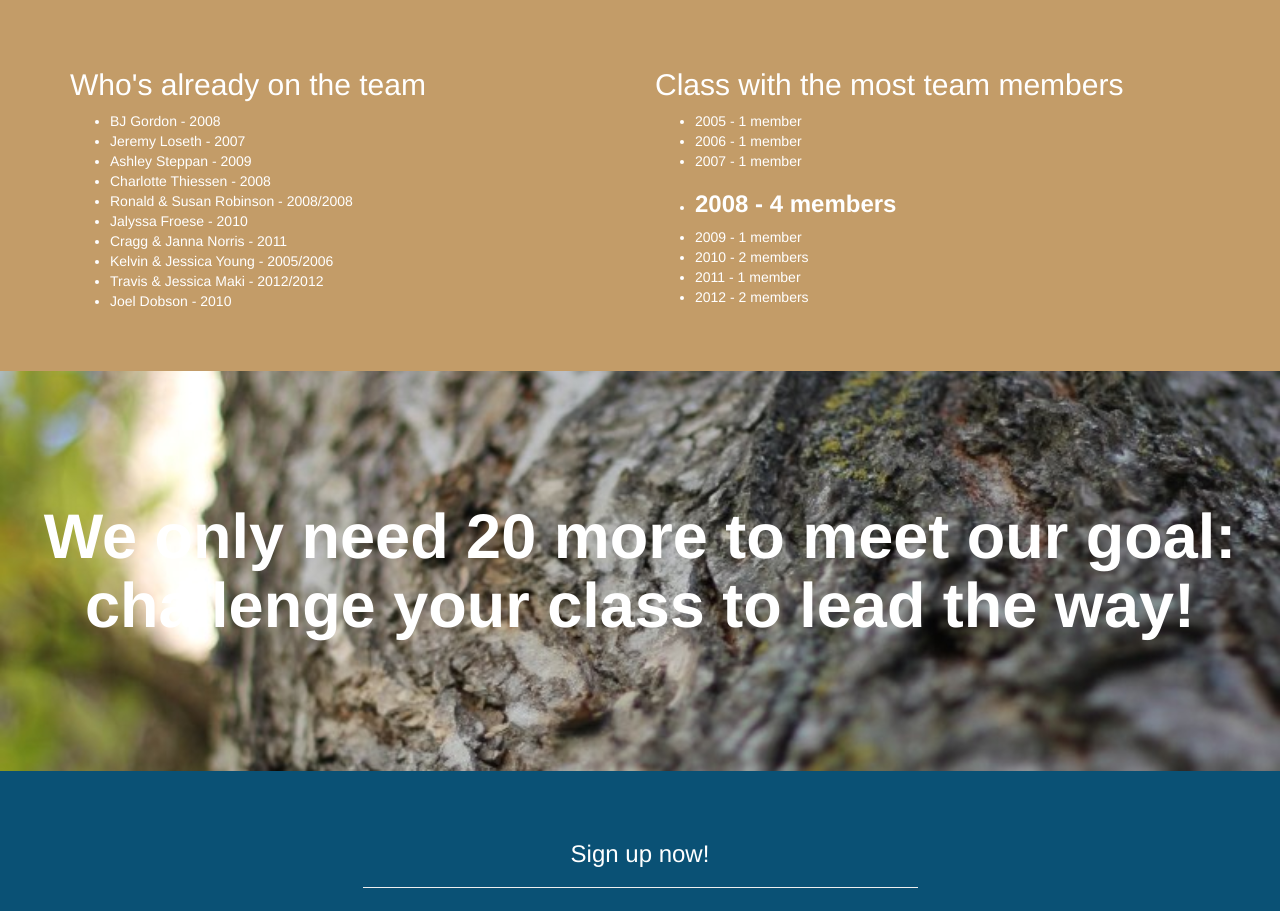
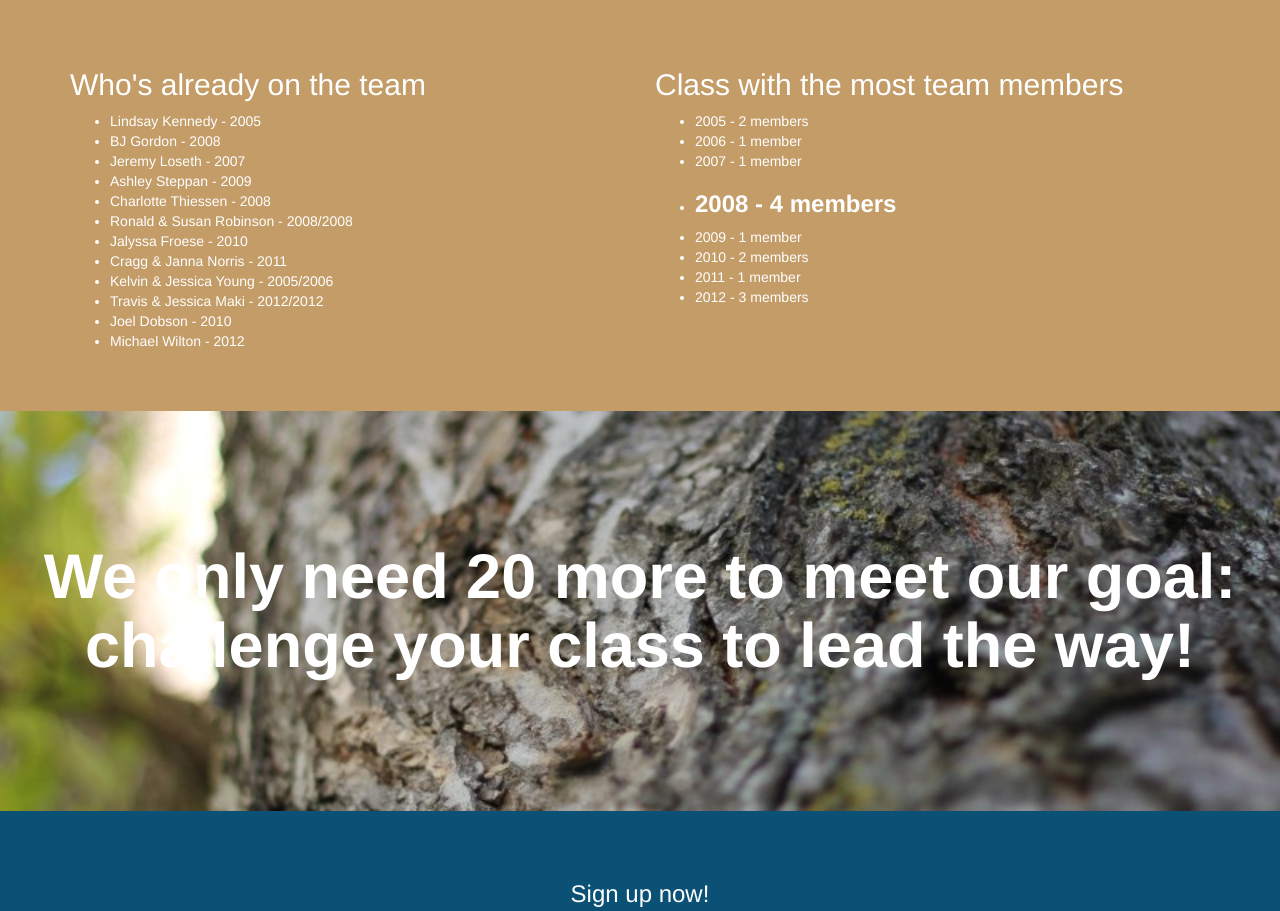
Before and after one commit to NipawinBibleCollege/30under30, a plain HTML site: page index.html in a window 1280 px wide. Shown: the part 2232-3143 px from the top of the page. Drawn offline with Linux system fonts and the light colour scheme.

Commit message:
Update index.html

```diff
--- a/index.html
+++ b/index.html
@@ -125,6 +125,7 @@
           <div class="col-md-6">
             <h2>Who's already on the team</h2>
 			<ul class=“list-group”>
+				<li class=“list-group-item”>Lindsay Kennedy - 2005</li>
 				<li class=“list-group-item”>BJ Gordon - 2008</li>
 				<li class=“list-group-item”>Jeremy Loseth - 2007</li>
 				<li class=“list-group-item”>Ashley Steppan - 2009</li>
@@ -135,19 +136,20 @@
 				<li class=“list-group-item”>Kelvin  & Jessica Young - 2005/2006</li>
 				<li class=“list-group-item”>Travis & Jessica Maki - 2012/2012</li>
 				<li class=“list-group-item”>Joel Dobson - 2010</li>
+				<li class=“list-group-item”>Michael Wilton - 2012</li>
 			</ul>
           </div>
 		  <div class="col-md-6">
             <h2>Class with the most team members</h2>
 			<ul class=“list-group”>
-				<li class=“list-group-item”>2005 - 1 member</li>
+				<li class=“list-group-item”>2005 - 2 members</li>
 				<li class=“list-group-item”>2006 - 1 member</li>
 				<li class=“list-group-item”>2007 - 1 member</li>
 				<li class=“list-group-item”><h3><b>2008 - 4 members</b></h3></li>
 				<li class=“list-group-item”>2009 - 1 member</li>
 				<li class=“list-group-item”>2010 - 2 members</li>
 				<li class=“list-group-item”>2011 - 1 member</li>
-				<li class=“list-group-item”>2012 - 2 members</li>
+				<li class=“list-group-item”>2012 - 3 members</li>
 			</ul>
           </div>
 		  </div>
```
